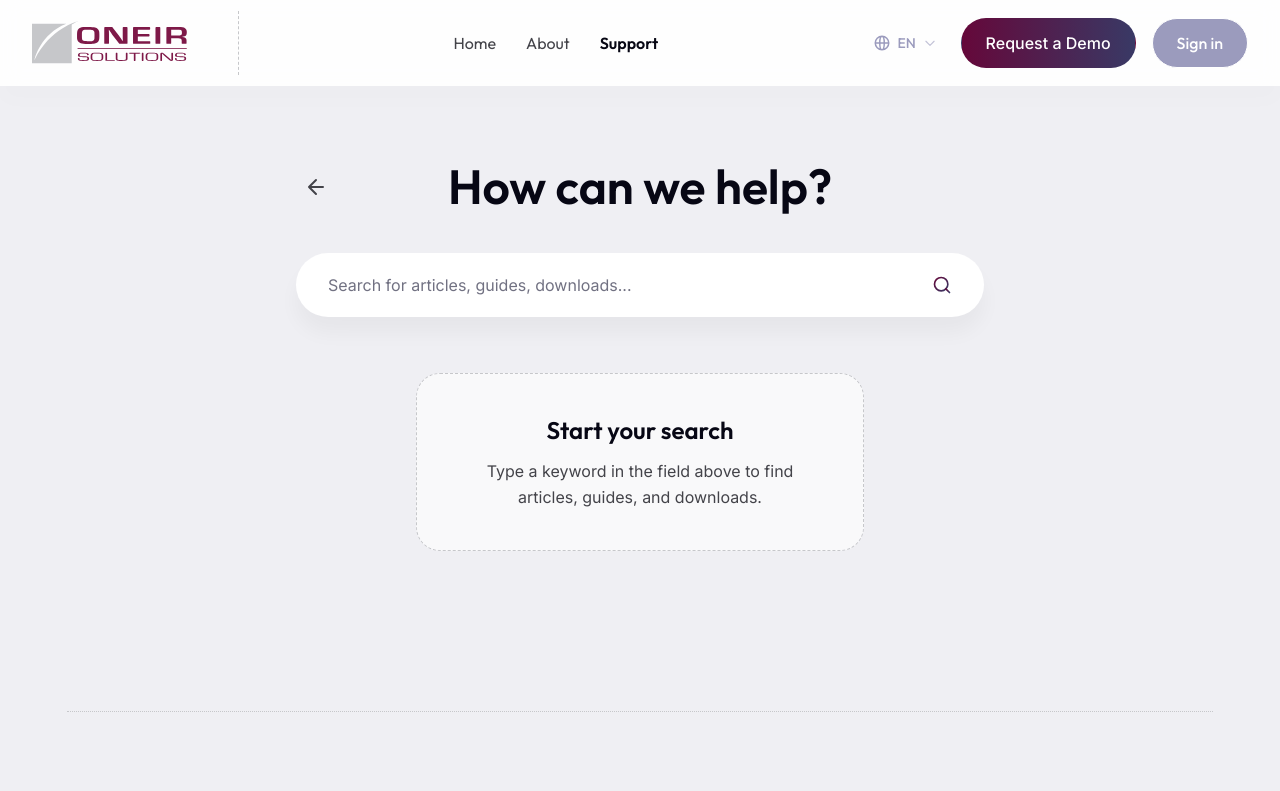
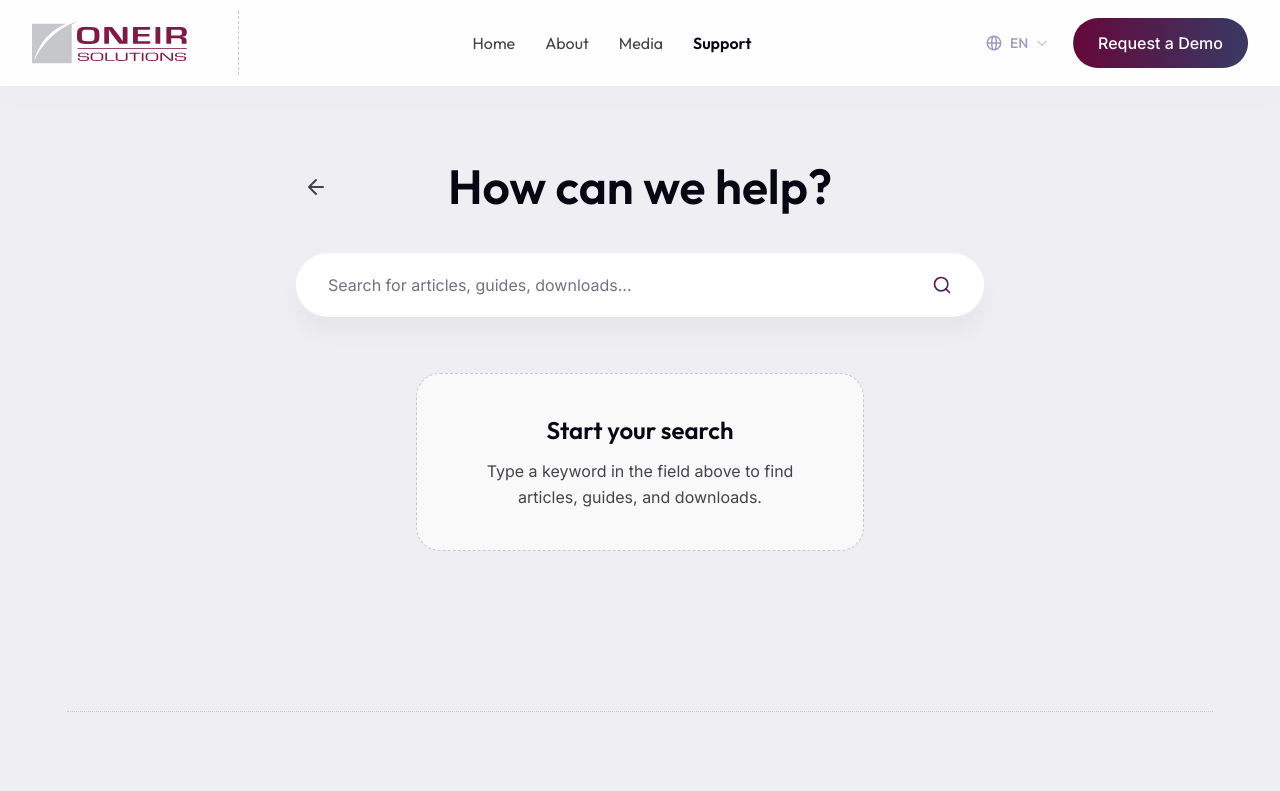
Before and after one commit to inioluwadavid/Oneir-Revamp, a Next.js app: page /en/search in a window 1280 px wide. Shown: the top 791 px of the page. Built offline with nearby package versions, Linux system fonts and the light colour scheme.

Commit message:
Integrate ArticleSection into Home component for enhanced media display. Update Navbar to support hash navigation for media sections and adjust links in SupportResources for direct access. Localize new media labels in English and French, and refine search index handling for media articles.

```diff
--- a/src/app/[locale]/media-and-articles/page.tsx
+++ b/src/app/[locale]/media-and-articles/page.tsx
@@ -53,16 +53,6 @@ export default async function MediaArticlesPage({ params }: MediaArticlesPagePro
             articles={t.articles.techAdvisor}
             background="white"
           />
-          <ArticleSection
-            sectionId={MEDIA_SECTION_ANCHORS.oneirMinute}
-            title={t.sections.oneirMinute.title}
-            subtitle={t.sections.oneirMinute.subtitle}
-            iconSrc="/images/onier_video.svg"
-            iconAlt=""
-            articles={t.articles.oneirMinute}
-            background="white"
-            embedDriveVideo
-          />
           <NeedAdditionalAssistance
             translations={t.assistance}
             sectionId="contact-support"
--- a/src/app/[locale]/page.tsx
+++ b/src/app/[locale]/page.tsx
@@ -10,6 +10,10 @@ import IndustriesWeServe from "@/components/IndustriesWeServe";
 import SellAnywhere from "@/components/SellAnywhere";
 import HowBusinessesRun from "@/components/HowBusinessesRun";
 import JourneySection from "@/components/JourneySection";
+import ArticleSection from "@/components/media-articles/ArticleSection";
+import { MEDIA_SECTION_ANCHORS } from "@/lib/anchor-utils";
+import mediaEn from "@/locales/media-articles/en.json";
+import mediaFr from "@/locales/media-articles/fr.json";
 
 interface HomePageProps {
   params: Promise<{ locale: string }>;
@@ -18,6 +22,7 @@ interface HomePageProps {
 export default async function Home({ params }: HomePageProps) {
   const { locale: localeParam } = await params;
   const locale = localeParam as Locale;
+  const mediaT = locale === "fr" ? mediaFr : mediaEn;
 
   return (
     <div className="min-h-screen bg-[#EFEFF3]">
@@ -28,6 +33,18 @@ export default async function Home({ params }: HomePageProps) {
         <IndustriesWeServe locale={locale} />
         <SellAnywhere locale={locale} />
         <HowBusinessesRun locale={locale} />
+        <div className=" max-w-7xl mx-auto px-4 sm:px-3 ">
+          <ArticleSection
+            sectionId={MEDIA_SECTION_ANCHORS.oneirMinute}
+            title={mediaT.sections.oneirMinute.title}
+            subtitle={mediaT.sections.oneirMinute.subtitle}
+            iconSrc="/images/onier_video.svg"
+            iconAlt=""
+            articles={mediaT.articles.oneirMinute}
+            background="white"
+            embedDriveVideo
+          />
+        </div>
         <JourneySection locale={locale} />
         {/* <PromoSection locale={locale} />
         <Features locale={locale} />
--- a/src/components/Navbar.tsx
+++ b/src/components/Navbar.tsx
@@ -8,8 +8,8 @@ import Image from 'next/image';
 import { useState, useRef, useEffect, useId } from 'react';
 import { motion, AnimatePresence } from 'framer-motion';
 import Button from './ui/Button';
-import NavbarSecondaryButton from './ui/NavbarSecondaryButton';
 import { useDemoModal } from '@/context/DemoModalContext';
+import { MEDIA_SECTION_ANCHORS } from '@/lib/anchor-utils';
 
 interface NavbarProps {
   currentLocale: Locale;
@@ -123,7 +123,19 @@ export default function Navbar({ currentLocale }: NavbarProps) {
   const pathname = usePathname();
   const t = getTranslations(currentLocale);
   const [isMenuOpen, setIsMenuOpen] = useState(false);
+  const [hashFragment, setHashFragment] = useState('');
   const { openDemoModal } = useDemoModal();
+
+  useEffect(() => {
+    const syncHash = () => {
+      setHashFragment(
+        typeof window !== 'undefined' ? window.location.hash.replace(/^#/, '') : ''
+      );
+    };
+    syncHash();
+    window.addEventListener('hashchange', syncHash);
+    return () => window.removeEventListener('hashchange', syncHash);
+  }, [pathname]);
 
   const switchLanguage = (locale: Locale) => {
     const pathWithoutLocale = pathname.replace(/^\/[a-z]{2}/, '') || '/';
@@ -132,9 +144,23 @@ export default function Navbar({ currentLocale }: NavbarProps) {
 
   const pathWithoutLocale = pathname.replace(/^\/[a-z]{2}/, '') || '/';
 
+  const oneirMinuteAnchor = MEDIA_SECTION_ANCHORS.oneirMinute;
+
   const navigationItems = [
-    { key: 'home', href: `/${currentLocale}`, isActive: pathWithoutLocale === '/' },
+    {
+      key: 'home',
+      href: `/${currentLocale}`,
+      isActive:
+        pathWithoutLocale === '/' && hashFragment !== oneirMinuteAnchor,
+    },
     { key: 'about', href: `/${currentLocale}/about-us`, isActive: pathWithoutLocale.startsWith('/about-us') },
+    {
+      key: 'media',
+      href: `/${currentLocale}#${oneirMinuteAnchor}`,
+      isActive:
+        pathWithoutLocale.startsWith('/media-and-articles') ||
+        (pathWithoutLocale === '/' && hashFragment === oneirMinuteAnchor),
+    },
     {
       key: 'support',
       href: `/${currentLocale}/support`,
@@ -142,7 +168,6 @@ export default function Navbar({ currentLocale }: NavbarProps) {
         pathWithoutLocale.startsWith('/support') ||
         pathWithoutLocale.startsWith('/common-questions') ||
         pathWithoutLocale.startsWith('/product-manuals') ||
-        pathWithoutLocale.startsWith('/media-and-articles') ||
         pathWithoutLocale.startsWith('/search') ||
         pathWithoutLocale.startsWith('/signin'),
     },
@@ -233,14 +258,6 @@ export default function Navbar({ currentLocale }: NavbarProps) {
               <Button variant="primary" size="md" animated={true} onClick={openDemoModal}>
                 {getNestedTranslation(t, 'navigation.requestDemo')}
               </Button>
-              <NavbarSecondaryButton
-                href={`/${currentLocale}/signin`}
-                isActive={pathWithoutLocale.startsWith('/signin')}
-                size="md"
-                animated
-              >
-                {getNestedTranslation(t, 'navigation.signIn')}
-              </NavbarSecondaryButton>
             </motion.div>
 
             {/* Mobile Menu Button */}
@@ -292,11 +309,10 @@ export default function Navbar({ currentLocale }: NavbarProps) {
                 </Link>
               ))}
               <div className="flex flex-col gap-3 pt-2 border-t border-gray-100">
-                <div className="flex gap-3">
                 <Button
                   variant="primary"
                   size="sm"
-                    className="flex-1"
+                  className="w-full"
                   onClick={() => {
                     openDemoModal();
                     setIsMenuOpen(false);
@@ -304,17 +320,6 @@ export default function Navbar({ currentLocale }: NavbarProps) {
                 >
                   {getNestedTranslation(t, 'navigation.requestDemo')}
                 </Button>
-                  <NavbarSecondaryButton
-                    href={`/${currentLocale}/signin`}
-                    isActive={pathWithoutLocale.startsWith('/signin')}
-                    size="sm"
-                    animated
-                    className="flex-1"
-                    onClick={() => setIsMenuOpen(false)}
-                  >
-                    {getNestedTranslation(t, 'navigation.signIn')}
-                  </NavbarSecondaryButton>
-                </div>
                 <NavbarLocaleSelect
                   currentLocale={currentLocale}
                   onSelect={(locale) => {
--- a/src/components/support/SupportResources.tsx
+++ b/src/components/support/SupportResources.tsx
@@ -1,6 +1,7 @@
 import { type Locale } from "@/lib/translations";
 import SupportResourceCard from "@/components/support/SupportResourceCard";
 import FadeInSection from "@/components/motion/FadeInSection";
+import { MEDIA_SECTION_ANCHORS } from "@/lib/anchor-utils";
 import enTranslations from "@/locales/support/en.json";
 import frTranslations from "@/locales/support/fr.json";
 
@@ -26,7 +27,8 @@ const RESOURCE_CARDS = [
   },
   {
     resourceKey: "mediaArticles" as const,
-    getHref: (locale: string) => `/${locale}/media-and-articles`,
+    getHref: (locale: string) =>
+      `/${locale}/media-and-articles#${MEDIA_SECTION_ANCHORS.techAdvisor}`,
   },
 ];
 
--- a/src/lib/search-index.ts
+++ b/src/lib/search-index.ts
@@ -32,15 +32,20 @@ function createEntry(
   title: string,
   subtitle: string | undefined,
   keywords: string[],
+  /** Use `""` for home page anchors (e.g. Oneir Minute on `/[locale]`). */
   pagePath: string
 ): SearchIndexEntry {
+  const href =
+    pagePath === ""
+      ? `/${locale}#${anchorId}`
+      : `/${locale}/${pagePath}#${anchorId}`;
   return {
     id: `${source}:${locale}:${anchorId}`,
     source,
     title,
     subtitle,
     keywords,
-    href: `/${locale}/${pagePath}#${anchorId}`,
+    href,
     anchorId,
     locale,
   };
@@ -83,10 +88,18 @@ export function buildSearchIndex(locale: Locale): SearchIndexEntry[] {
     }
   }
 
-  // Media and articles: section headers + article titles
+  // Media and articles: section headers + article titles (Oneir Minute lives on home)
   const mediaSections = [
-    { key: "techAdvisor" as const, anchor: MEDIA_SECTION_ANCHORS.techAdvisor },
-    { key: "oneirMinute" as const, anchor: MEDIA_SECTION_ANCHORS.oneirMinute },
+    {
+      key: "techAdvisor" as const,
+      anchor: MEDIA_SECTION_ANCHORS.techAdvisor,
+      pagePath: "media-and-articles",
+    },
+    {
+      key: "oneirMinute" as const,
+      anchor: MEDIA_SECTION_ANCHORS.oneirMinute,
+      pagePath: "",
+    },
   ];
 
   for (const sectionMeta of mediaSections) {
@@ -101,7 +114,7 @@ export function buildSearchIndex(locale: Locale): SearchIndexEntry[] {
         section.title,
         section.subtitle,
         [mediaT.hero.title],
-        "media-and-articles"
+        sectionMeta.pagePath
       )
     );
 
@@ -115,7 +128,7 @@ export function buildSearchIndex(locale: Locale): SearchIndexEntry[] {
           article.title,
           article.description,
           [section.title],
-          "media-and-articles"
+          sectionMeta.pagePath
         )
       );
     }
--- a/src/locales/en.json
+++ b/src/locales/en.json
@@ -25,6 +25,7 @@
     "contact": "Contact",
     "discover": "Discover",
     "about": "About",
+    "media": "Media",
     "support": "Support",
     "signIn": "Sign in",
     "requestDemo": "Request a Demo"
--- a/src/locales/support/en.json
+++ b/src/locales/support/en.json
@@ -24,7 +24,7 @@
       "description": "Applications, installers and tools"
     },
     "mediaArticles": {
-      "title": "Media and Articles",
+      "title": "Tech Advisor Articles",
       "description": "Advanced workflows and best practices"
     }
   },
--- a/src/locales/support/fr.json
+++ b/src/locales/support/fr.json
@@ -24,8 +24,8 @@
       "description": "Applications, installateurs et outils"
     },
     "mediaArticles": {
-      "title": "Médias et articles",
-      "description": "Processus avancés et meilleures pratiques"
+      "title": "Articles Tech Advisor",
+      "description": "Flux de travail avancés et meilleures pratiques"
     }
   },
   "assistance": {
```
Also changed, not shown: src/locales/fr.json. Lines whose indentation alone changed are shown as unchanged.
